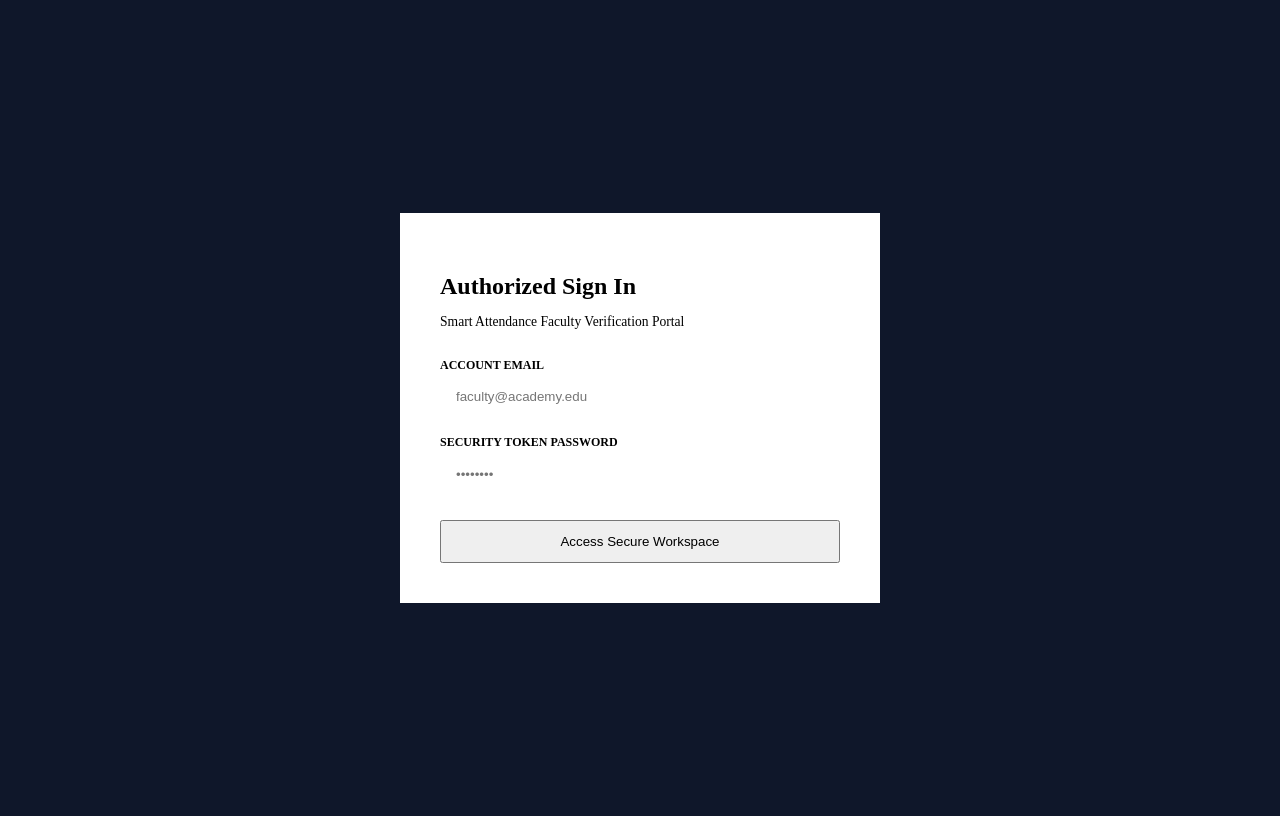
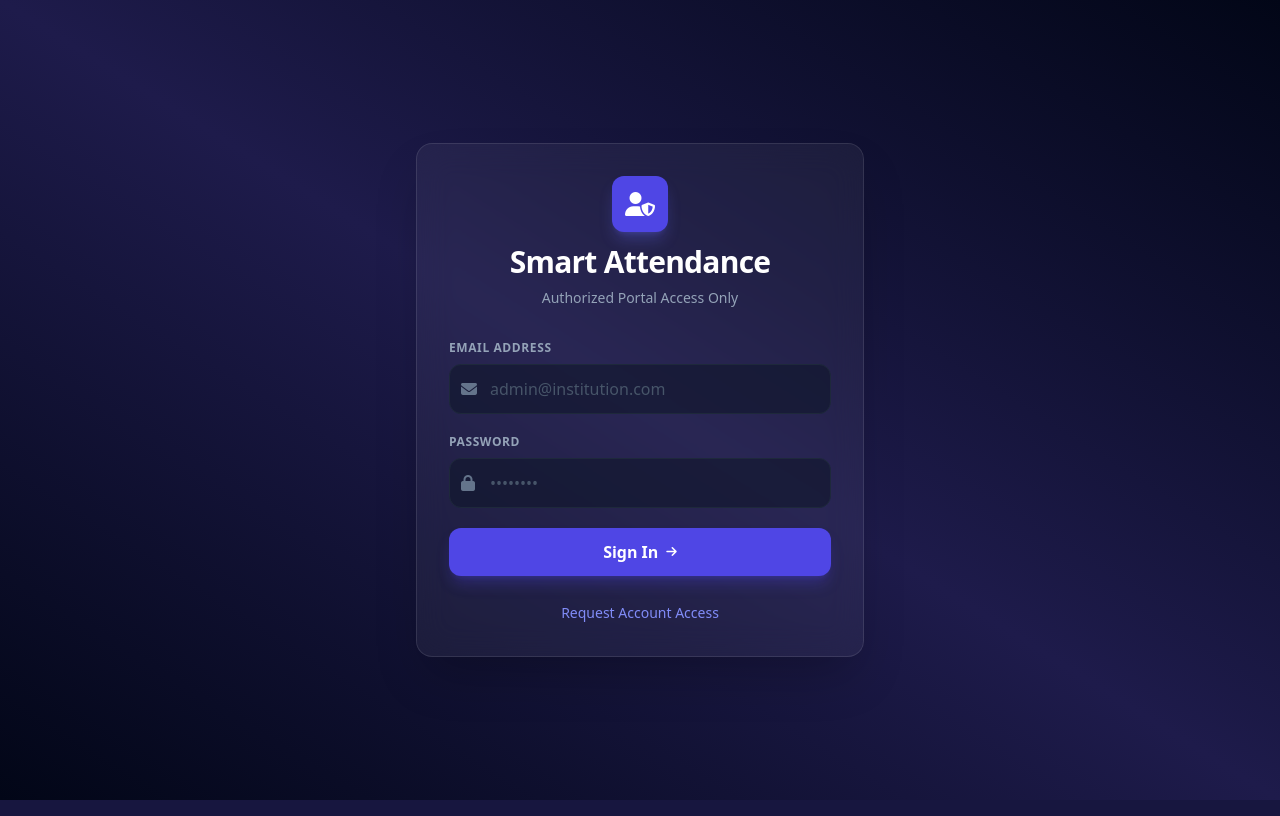
Before and after one commit to kitchasaraswathi-cmyk/smart_attendance, a Flask app: template app/templates/auth/login.html in a window 1280 px wide. Run offline with Flask 3, Linux system fonts and the light colour scheme; the template is opened without the code that fills it, so the values that code supplies are empty; some libraries are stand-ins or nearby versions.

Commit message:
Redesign the login page

```diff
--- a/app/templates/auth/login.html
+++ b/app/templates/auth/login.html
@@ -3,58 +3,138 @@
 <head>
     <meta charset="UTF-8">
     <meta name="viewport" content="width=device-width, initial-scale=1.0">
-    <title>SAS - Authorized Sign In</title>
-    <style>
-        body { display: flex; align-items: center; justify-content: center; height: 100vh; background-color: #0f172a; }
-        .login-frame { background: #ffffff; padding: 2.5rem; border-radius: var(--radius-lg); width: 400px; box-shadow: var(--shadow-md); }
-    </style>
+    <title>Login - Smart Attendance</title>
+    <script src="https://cdn.tailwindcss.com"></script>
+    <link rel="stylesheet" href="https://cdnjs.cloudflare.com/ajax/libs/font-awesome/6.4.0/css/all.min.css">
 </head>
-<body>
+<body class="bg-gradient-to-tr from-slate-950 via-indigo-950 to-slate-950 min-h-screen flex items-center justify-center p-4">
 
-    <div class="login-frame">
-        <h2 style="font-weight: 800; margin-bottom: 0.25rem;">Authorized Sign In</h2>
-        <p style="color: var(--text-muted); font-size: 0.85rem; margin-bottom: 1.75rem;">Smart Attendance Faculty Verification Portal</p>
+    <div class="w-full max-w-md bg-white/5 backdrop-blur-lg border border-white/10 p-8 rounded-2xl shadow-2xl">
 
-        <form id="loginWorkspaceForm">
-            <div class="form-group" style="margin-bottom: 1.25rem;">
-                <label style="display:block; font-size:0.75rem; font-weight:700; color:var(--text-muted); margin-bottom:0.4rem; text-transform:uppercase;">Account Email</label>
-                <input type="email" id="auth_email" class="form-control" style="width: 100%; padding:0.65rem 1rem; border-radius:var(--radius-md); border:1px solid var(--border-color);" required placeholder="faculty@academy.edu">
+        <div class="text-center mb-8">
+            <div class="inline-flex items-center justify-center w-14 h-14 bg-indigo-600 rounded-xl mb-3 shadow-lg shadow-indigo-500/30">
+                <i class="fa-solid fa-user-shield text-white text-2xl"></i>
             </div>
-            <div class="form-group" style="margin-bottom: 1.75rem;">
-                <label style="display:block; font-size:0.75rem; font-weight:700; color:var(--text-muted); margin-bottom:0.4rem; text-transform:uppercase;">Security Token Password</label>
-                <input type="password" id="auth_pass" class="form-control" style="width: 100%; padding:0.65rem 1rem; border-radius:var(--radius-md); border:1px solid var(--border-color);" required placeholder="••••••••">
+            <h2 class="text-3xl font-bold text-white tracking-tight">Smart Attendance</h2>
+            <p class="text-slate-400 mt-2 text-sm">Authorized Portal Access Only</p>
+        </div>
+
+        <div id="alert-box" class="hidden mb-5 p-4 rounded-xl text-sm font-medium border flex items-center gap-3">
+            <i id="alert-icon" class="fa-solid"></i>
+            <span id="alert-message"></span>
+        </div>
+
+        <form id="loginForm" class="space-y-5">
+            <div>
+                <label class="block text-xs font-semibold text-slate-400 uppercase tracking-wider mb-2">Email Address</label>
+                <div class="relative">
+                    <span class="absolute inset-y-0 left-0 flex items-center pl-3 text-slate-500">
+                        <i class="fa-solid fa-envelope"></i>
+                    </span>
+                    <input type="email" id="email" required
+                        class="w-full pl-10 pr-4 py-3 bg-slate-900/60 border border-slate-800 rounded-xl text-white placeholder-slate-600 focus:outline-none focus:ring-2 focus:ring-indigo-500 focus:border-transparent transition-all"
+                        placeholder="admin@institution.com">
+                </div>
             </div>
-            <button type="submit" class="action-btn-primary" style="width: 100%; justify-content:center; padding: 0.75rem;"><i class="bi bi-shield-lock-fill"></i> Access Secure Workspace</button>
+
+            <div>
+                <label class="block text-xs font-semibold text-slate-400 uppercase tracking-wider mb-2">Password</label>
+                <div class="relative">
+                    <span class="absolute inset-y-0 left-0 flex items-center pl-3 text-slate-500">
+                        <i class="fa-solid fa-lock"></i>
+                    </span>
+                    <input type="password" id="password" required
+                        class="w-full pl-10 pr-4 py-3 bg-slate-900/60 border border-slate-800 rounded-xl text-white placeholder-slate-600 focus:outline-none focus:ring-2 focus:ring-indigo-500 focus:border-transparent transition-all"
+                        placeholder="••••••••">
+                </div>
+            </div>
+
+            <button type="submit" id="submitBtn"
+                class="w-full py-3 bg-indigo-600 hover:bg-indigo-500 text-white font-semibold rounded-xl shadow-lg shadow-indigo-600/30 transition-all duration-200 transform active:scale-[0.98] flex items-center justify-center gap-2">
+                <span>Sign In</span>
+                <i class="fa-solid fa-arrow-right text-xs"></i>
+            </button>
         </form>
+
+        <div class="mt-6 text-center">
+    <a href="/register-page"
+       class="text-indigo-400 hover:text-indigo-300 text-sm">
+        Request Account Access
+    </a>
+</div>
     </div>
 
-    <script>
-        document.getElementById("loginWorkspaceForm").addEventListener("submit", async (e) => {
+   <script>
+        document.getElementById('loginForm').addEventListener('submit', async (e) => {
             e.preventDefault();
-            const payload = {
-                email: document.getElementById("auth_email").value,
-                password: document.getElementById("auth_pass").value
-            };
+
+            const email = document.getElementById('email').value;
+            const password = document.getElementById('password').value;
+
+            const alertBox = document.getElementById('alert-box');
+            const alertMsg = document.getElementById('alert-message');
+            const alertIcon = document.getElementById('alert-icon');
+            const submitBtn = document.getElementById('submitBtn');
+
+            // Visual loading feedback
+            submitBtn.disabled = true;
+            submitBtn.innerHTML = `<i class="fa-solid fa-circle-notch animate-spin"></i> <span>Verifying...</span>`;
 
             try {
-                const res = await fetch('/login', {
+                const response = await fetch('/login', {
                     method: 'POST',
                     headers: { 'Content-Type': 'application/json' },
-                    body: JSON.stringify(payload)
+                    body: JSON.stringify({ email, password })
                 });
-                const data = await res.json();
 
-                if (data.status === "success") {
-                    // Route user explicitly based on the assigned user role from your auth service
-                    if (data.user.role === "teacher") {
-                        window.location.href = "/teacher-dashboard";
-                    } else {
-                        window.location.href = "/dashboard";
-                    }
+                const result = await response.json();
+
+                if (result.status === 'success') {
+                    // Update alert styles to Success theme
+                    alertBox.className = "mb-5 p-4 rounded-xl text-sm font-medium border flex items-center gap-3 bg-emerald-500/10 border-emerald-500/20 text-emerald-400";
+                    alertIcon.className = "fa-solid fa-circle-check";
+                    alertMsg.innerText = "Login successful! Redirecting to your dashboard...";
+                    alertBox.classList.remove('hidden');
+
+                    // --- DYNAMIC ROLE-BASED REDIRECT FIX ---
+                    setTimeout(() => {
+                        // Extract the role from backend response and sanitize it
+                        const userRole = result.user.role.toLowerCase().trim();
+
+                        // Redirect to the correct folder structure path base
+                        if (userRole === 'teacher') {
+                            window.location.href = '/teacher-dashboard';
+                        } else if (userRole === 'admin') {
+                            window.location.href = '/admin-dashboard';
+                        } else if (userRole === 'parent') {
+                            window.location.href = '/parent-dashboard';
+                        } else {
+                            // Fallback to the general blueprint dashboard route
+                            window.location.href = '/dashboard';
+                        }
+                    }, 1200);
+
                 } else {
-                    alert("Authentication Refused: " + data.message);
+                    // Update alert styles to Error theme
+                    alertBox.className = "mb-5 p-4 rounded-xl text-sm font-medium border flex items-center gap-3 bg-rose-500/10 border-rose-500/20 text-rose-400";
+                    alertIcon.className = "fa-solid fa-circle-exclamation";
+                    alertMsg.innerText = result.message;
+                    alertBox.classList.remove('hidden');
+
+                    // Reset button states
+                    submitBtn.disabled = false;
+                    submitBtn.innerHTML = `<span>Sign In</span> <i class="fa-solid fa-arrow-right text-xs"></i>`;
                 }
-            } catch(err) { console.error(err); }
+            } catch (err) {
+                console.error("Authentication Error: ", err);
+                alertBox.className = "mb-5 p-4 rounded-xl text-sm font-medium border flex items-center gap-3 bg-rose-500/10 border-rose-500/20 text-rose-400";
+                alertIcon.className = "fa-solid fa-server";
+                alertMsg.innerText = "Server connection lost. Please try again.";
+                alertBox.classList.remove('hidden');
+
+                submitBtn.disabled = false;
+                submitBtn.innerHTML = `<span>Sign In</span> <i class="fa-solid fa-arrow-right text-xs"></i>`;
+            }
         });
     </script>
 </body>
```
